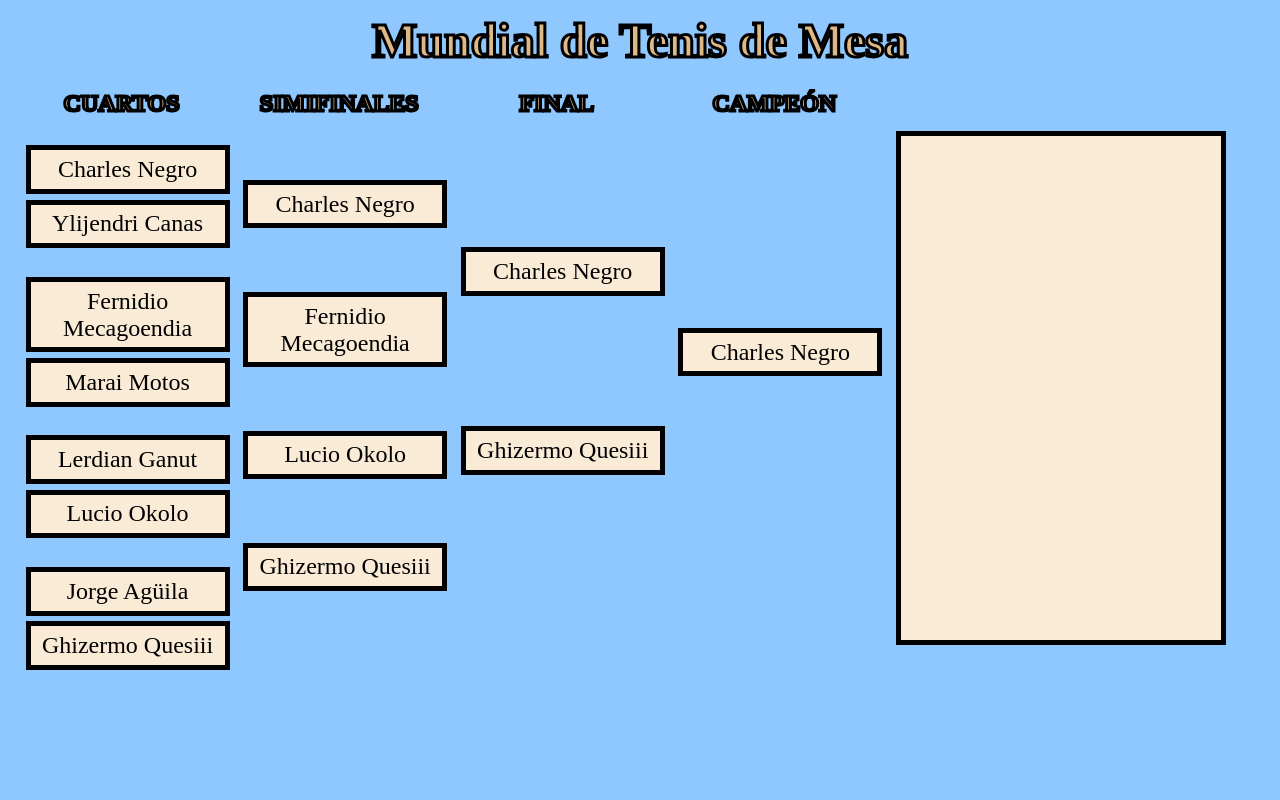
After one commit to Eyguilo/DWS, a PHP site: template Curso_2223/UD4/Practica/Torneos/src/Vistas/Tablero.php in a window 1280 px wide. The commit adds this page. Run offline with PHP 8.4, Linux system fonts and the light colour scheme; the template is opened without the code that fills it, so the values that code supplies are empty.

Commit message:
13/01/23 - Se ha adelantado maquetación.

```diff
--- a/Curso_2223/UD4/Practica/Torneos/css/tablero.css
+++ b/Curso_2223/UD4/Practica/Torneos/css/tablero.css
@@ -11,16 +11,23 @@
     overflow: scroll;
 }
 
-.caja_1 {
+.caja1 {
     width: 100%;
     height: 10%;
+    overflow: auto;
 }
 
-.caja_2 {
+.caja2 {
     width: 100%;
     height: 90%;
+    overflow: auto;
 }
-.col_2 {
+.col1{
+    height: 100%;
+    width: 2%;
+    float: left;
+}
+.col2 {
     height: 100%;
     width: 15%;
     float: left;
@@ -40,7 +47,7 @@ h2 {
     -webkit-text-stroke: 3px black;
 }
 
-.parejas_c {
+.parejasC {
     margin-top: 15%;
 }
 
@@ -48,53 +55,66 @@ h2 {
     margin-top: 10%;
 }*/
 
-.parejas_f {
+.parejasF {
     margin-top: 15%;
 }
 
-.jugador_c {
-    width: 80%;
+.jugadorC {
+    width: 100%;
     padding: 3% 0.5%;
     border: 5px solid black;
     text-align: center;
-    background-color: azure;
+    background-color: antiquewhite;
     font-size: x-large;
     margin: auto;
     margin-bottom: 3%;
     overflow: auto;
 }
 
-.jugador_sf {
-    width: 80%;
+.jugadorSF {
+    width: 100%;
     padding: 3% 0.5%;
     border: 5px solid black;
     text-align: center;
-    background-color: azure;
+    background-color: antiquewhite;
     font-size: x-large;
     margin: auto;
     margin-bottom: 3%;
     margin-top: 33%;
+    overflow: auto;
 }
 
-.jugador_f {
-    width: 80%;
+.jugadorF {
+    width: 100%;
     padding: 3% 0.5%;
     border: 5px solid black;
     text-align: center;
-    background-color: azure;
+    background-color: antiquewhite;
     font-size: x-large;
     margin: auto;
     margin-top: 68%;
+    overflow: auto;
 }
 
-.jugador_g {
-    width: 80%;
+.jugadorG {
+    width: 100%;
     padding: 3% 0.5%;
     border: 5px solid black;
     text-align: center;
-    background-color: azure;
+    background-color: antiquewhite;
     font-size: x-large;
     margin-left: auto;
     margin-right: auto;
     margin-top: 110%;
+    overflow: auto;
 }
+.imagen{
+    border: 5px solid black;
+    background-color: antiquewhite;
+    width: 25%;
+    height: 70%;
+    margin-left: auto;
+    margin-right: auto;
+    margin-top: 4%;
+    float: left;
+}
--- /dev/null
+++ b/Curso_2223/UD4/Practica/Torneos/src/Vistas/Tablero.php
@@ -0,0 +1,65 @@
+<!DOCTYPE html>
+<html lang="es">
+<head>
+    <meta charset="UTF-8">
+    <meta http-equiv="X-UA-Compatible" content="IE=edge">
+    <meta name="viewport" content="width=device-width, initial-scale=1.0">
+    <title>Tablero</title>
+    <link rel="stylesheet" href="../../css/tablero.css">
+</head>
+<body>
+    <div class="contenedor">
+        <div class="caja1"><h1>Mundial de Tenis de Mesa</h1></div>
+        <div class="caja2">
+            <div class="col1"></div>
+            <div class="col2">
+                <h2>CUARTOS</h2>
+                <div class="parejasC">
+                    <div class="jugadorC">Charles Negro</div>
+                    <div class="jugadorC">Ylijendri Canas</div>
+                </div>
+                <div class="parejasC">
+                    <div class="jugadorC">Fernidio Mecagoendia</div>
+                    <div class="jugadorC">Marai Motos</div>
+                </div>
+                <div class="parejasC">
+                    <div class="jugadorC">Lerdian Ganut</div>
+                    <div class="jugadorC">Lucio Okolo</div>
+                </div>
+                <div class="parejasC">
+                    <div class="jugadorC">Jorge Agüila</div>
+                    <div class="jugadorC">Ghizermo Quesiii</div>
+                </div>
+            </div>
+            <div class="col1"></div>
+            <div class="col2">
+                <h2>SIMIFINALES</h2>
+                <div class="parejasSF">
+                    <div class="jugadorSF">Charles Negro</div>
+                    <div class="jugadorSF">Fernidio Mecagoendia</div>
+                </div>
+                <div class="parejasSF">
+                    <div class="jugadorSF">Lucio Okolo</div>
+                    <div class="jugadorSF">Ghizermo Quesiii</div>
+                </div>
+            </div>
+            <div class="col1"></div>
+            <div class="col2">
+                <h2>FINAL</h2>
+                <div class="parejasF">
+                    <div class="jugadorF">Charles Negro</div>
+                    <div class="jugadorF">Ghizermo Quesiii</div>
+                </div>
+            </div>
+            <div class="col1"></div>
+            <div class="col2">
+                <h2>CAMPEÓN</h2>
+                <div class="jugadorG">Charles Negro</div>
+            </div>
+            <div class="col1"></div>
+            <div class="imagen"></div>
+        </div>
+    </div>
+
+</body>
+</html>
```
Also changed, not shown: Curso_2223/UD4/Practica/Torneos/src/Vistas/LoginVista.php (added, +13 -0 lines), Curso_2223/UD4/Practica/Torneos/src/Vistas/tablero.html (deleted, +0 -64 lines).
